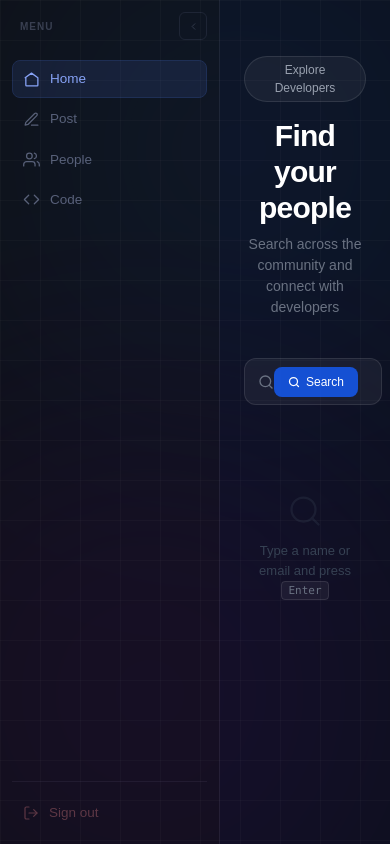
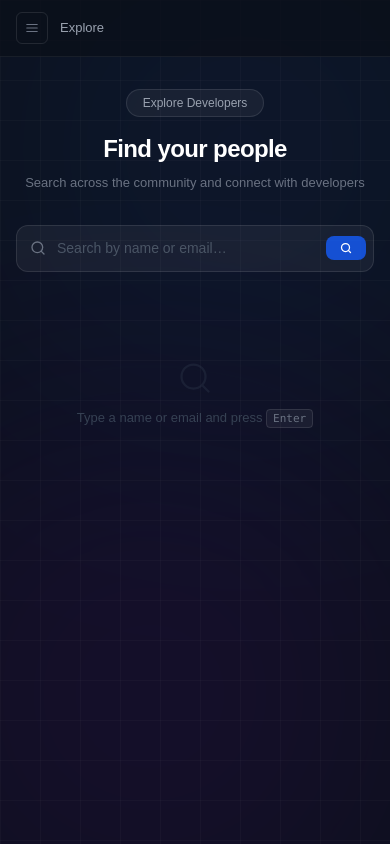
Before and after one commit to devspark-2501/DevCollab-Website, a Next.js app in the folder front-end/: page /Explore in a window 390 px wide. Built offline with nearby package versions, Linux system fonts and the light colour scheme.

Commit message:
Explore Page made Responsive

```diff
--- a/front-end/app/Components/ExploreRoute/Main-Explore.jsx
+++ b/front-end/app/Components/ExploreRoute/Main-Explore.jsx
@@ -19,9 +19,23 @@ const Icon = ({ d, size = 17, children }) => (
   </svg>
 );
 
-function Sidebar({ expanded, onToggle, active, onNav }) {
+function Sidebar({ expanded, onToggle, active, onNav, mobileOpen, onMobileClose }) {
   return (
-    <aside className={`flex flex-col bg-[#0d0f14] border-r border-[#1e2029] p-3 transition-all duration-300 ${expanded ? "w-[220px]" : "w-[60px]"}`}>
+    <>
+      {/* Mobile backdrop */}
+      {mobileOpen && (
+        <div
+          className="fixed inset-0 z-20 bg-black/50 md:hidden"
+          onClick={onMobileClose}
+        />
+      )}
+
+      <aside className={`
+        flex flex-col bg-[#0d0f14] border-r border-[#1e2029] p-3 transition-all duration-300
+        fixed inset-y-0 left-0 z-30 md:relative md:z-auto
+        ${mobileOpen ? "translate-x-0" : "-translate-x-full md:translate-x-0"}
+        ${expanded ? "w-[220px]" : "w-[60px]"}
+      `}>
         <div className={`flex items-center mb-5 ${expanded ? "justify-between" : "justify-center"}`}>
           {expanded && <span className="text-[10px] font-semibold tracking-widest uppercase text-[#3a3d4a] px-2">Menu</span>}
           <button onClick={onToggle} className="w-7 h-7 flex items-center justify-center rounded-md border border-[#1e2029] text-[#3a3d4a] hover:bg-[#161820] hover:text-[#8ba4f5] transition-colors">
@@ -36,8 +50,8 @@ function Sidebar({ expanded, onToggle, active, onNav }) {
               ${active === id ? "bg-[#161c2e] text-[#8ba4f5] border-[#1e2a4a] font-medium" : "text-[#5a5f72] border-transparent hover:bg-[#161820] hover:text-[#c8cad4]"}`;
             const content = <><Icon>{icon}</Icon>{expanded && <span>{label}</span>}</>;
             return href
-            ? <Link key={id} href={href} className={cls} onClick={() => onNav(id)}>{content}</Link>
-            : <div key={id} className={cls} onClick={() => onNav(id)}>{content}</div>;
+              ? <Link key={id} href={href} className={cls} onClick={() => { onNav(id); onMobileClose(); }}>{content}</Link>
+              : <div key={id} className={cls} onClick={() => { onNav(id); onMobileClose(); }}>{content}</div>;
           })}
         </nav>
 
@@ -48,10 +62,10 @@ function Sidebar({ expanded, onToggle, active, onNav }) {
           {expanded && <span>Sign out</span>}
         </button>
       </aside>
+    </>
   );
 }
 
-// Avatar: generates initials + a consistent color from the name
 function Avatar({ name }) {
   const initials = name?.split(" ").map(w => w[0]).join("").toUpperCase().slice(0, 2) || "?";
   const colors = [
@@ -70,7 +84,6 @@ function Avatar({ name }) {
   );
 }
 
-// Highlight matching text in results
 function Highlight({ text = "", query = "" }) {
   if (!query) return <span>{text}</span>;
   const idx = text.toLowerCase().indexOf(query.toLowerCase());
@@ -89,15 +102,15 @@ export default function Main_Explore() {
   const [activeFilter, setActiveFilter] = useState("All");
   const [expanded, setExpanded]         = useState(true);
   const [activeNav, setActiveNav]       = useState("home");
+  const [mobileSidebarOpen, setMobileSidebarOpen] = useState(false);
 
-  const [allUsers, setAllUsers]   = useState([]);   // raw data from DB
+  const [allUsers, setAllUsers]   = useState([]);
   const [loading, setLoading]     = useState(false);
   const [error, setError]         = useState(null);
-  const [searched, setSearched]   = useState(false); // did user initiate a search?
+  const [searched, setSearched]   = useState(false);
 
   const inputRef = useRef(null);
 
-  // Fetch ALL users from your existing GET /api/explore endpoint
   const fetchUsers = async () => {
     setLoading(true);
     setError(null);
@@ -117,12 +130,10 @@ export default function Main_Explore() {
     }
   };
 
-  // Auto-fetch when query becomes non-empty for the first time (lazy load)
   useEffect(() => {
     if (query && !searched) fetchUsers();
   }, [query]);
 
-  // Client-side filter on the already-fetched list
   const filtered = allUsers.filter(u => {
     const q = query.toLowerCase();
     return !q || u.name?.toLowerCase().includes(q) || u.email?.toLowerCase().includes(q);
@@ -140,29 +151,45 @@ export default function Main_Explore() {
         onToggle={() => setExpanded(prev => !prev)}
         active={activeNav}
         onNav={setActiveNav}
+        mobileOpen={mobileSidebarOpen}
+        onMobileClose={() => setMobileSidebarOpen(false)}
       />
 
-      <div className="flex-1 overflow-y-auto">
+      <div className="flex-1 overflow-y-auto min-w-0">
 
         {/* Background glows */}
         <div className="absolute top-[-100px] right-[-100px] w-[500px] h-[500px] bg-blue-500 opacity-10 blur-[140px] rounded-full pointer-events-none" />
         <div className="absolute bottom-[-100px] left-[-100px] w-[500px] h-[500px] bg-purple-600 opacity-10 blur-[140px] rounded-full pointer-events-none" />
         <div className="absolute inset-0 bg-[linear-gradient(rgba(255,255,255,0.025)_1px,transparent_1px),linear-gradient(90deg,rgba(255,255,255,0.025)_1px,transparent_1px)] bg-[size:40px_40px] pointer-events-none" />
 
-        <div className="relative z-10 max-w-5xl mx-auto px-6 py-14">
+        {/* Mobile top bar */}
+        <div className="relative z-10 flex items-center gap-3 px-4 py-3 bg-[#0b0f1a]/80 border-b border-white/[0.06] md:hidden">
+          <button
+            onClick={() => setMobileSidebarOpen(true)}
+            className="w-8 h-8 flex items-center justify-center rounded-md border border-white/10 text-gray-500 hover:bg-white/5 hover:text-blue-400 transition-colors"
+          >
+            <Icon size={14}>
+              <line x1="3" y1="6" x2="21" y2="6"/>
+              <line x1="3" y1="12" x2="21" y2="12"/>
+              <line x1="3" y1="18" x2="21" y2="18"/>
+            </Icon>
+          </button>
+          <span className="text-[13px] font-medium text-gray-400">Explore</span>
+        </div>
+
+        <div className="relative z-10 max-w-5xl mx-auto px-4 sm:px-6 py-8 sm:py-14">
 
           {/* Header */}
-          <div className="mb-10 text-center">
+          <div className="mb-8 sm:mb-10 text-center">
             <span className="inline-block px-4 py-1 text-[12px] rounded-full bg-white/5 text-gray-400 border border-white/10 mb-4">
               Explore Developers
             </span>
-            <h1 className="text-3xl font-bold text-white tracking-tight">Find your people</h1>
-            <p className="mt-2 text-gray-500 text-[14px]">Search across the community and connect with developers</p>
+            <h1 className="text-2xl sm:text-3xl font-bold text-white tracking-tight">Find your people</h1>
+            <p className="mt-2 text-gray-500 text-[13px] sm:text-[14px]">Search across the community and connect with developers</p>
           </div>
 
           {/* Search bar */}
           <div className="relative mb-6 max-w-xl mx-auto">
-            {/* Search icon — left */}
             <div className="absolute left-3.5 top-1/2 -translate-y-1/2 text-gray-500 pointer-events-none">
               <svg width="16" height="16" viewBox="0 0 24 24" fill="none" stroke="currentColor" strokeWidth="2" strokeLinecap="round" strokeLinejoin="round">
                 <circle cx="11" cy="11" r="8"/><line x1="21" y1="21" x2="16.65" y2="16.65"/>
@@ -175,11 +202,10 @@ export default function Main_Explore() {
               value={query}
               onChange={e => setQuery(e.target.value)}
               onKeyDown={handleKeyDown}
-              placeholder="Search by name or email… (press Enter)"
+              placeholder="Search by name or email…"
               className="w-full pl-10 pr-24 py-3 rounded-xl bg-white/[0.05] border border-white/10 text-white placeholder-gray-600 text-[14px] outline-none focus:border-blue-500/50 focus:bg-white/[0.07] transition-all"
             />
 
-            {/* Search button — right inside input */}
             <button
               onClick={fetchUsers}
               className="absolute right-2 top-1/2 -translate-y-1/2 px-3.5 py-1.5 rounded-lg bg-blue-600/80 hover:bg-blue-500 text-white text-[12px] font-medium transition-colors flex items-center gap-1.5"
@@ -187,7 +213,7 @@ export default function Main_Explore() {
               <svg width="12" height="12" viewBox="0 0 24 24" fill="none" stroke="currentColor" strokeWidth="2.5" strokeLinecap="round" strokeLinejoin="round">
                 <circle cx="11" cy="11" r="8"/><line x1="21" y1="21" x2="16.65" y2="16.65"/>
               </svg>
-              Search
+              <span className="hidden xs:inline">Search</span>
             </button>
           </div>
 
@@ -209,15 +235,14 @@ export default function Main_Explore() {
 
           {!loading && searched && !error && (
             <>
-              {/* Result count */}
               <p className="text-[12px] text-gray-600 mb-4 text-center">
                 {filtered.length === 0
                   ? "No users found"
                   : `${filtered.length} user${filtered.length > 1 ? "s" : ""} found`}
               </p>
 
-              {/* User cards */}
-              <div className="grid grid-cols-1 sm:grid-cols-2 lg:grid-cols-3 gap-4">
+              {/* User cards — 1 col on mobile, 2 on sm, 3 on lg */}
+              <div className="grid grid-cols-1 sm:grid-cols-2 lg:grid-cols-3 gap-3 sm:gap-4">
                 {filtered.map(user => (
                   <div
                     key={user._id}
@@ -233,7 +258,6 @@ export default function Main_Explore() {
                         <Highlight text={user.email} query={query} />
                       </p>
 
-                      {/* Auth provider badge */}
                       <span className={`inline-block mt-2 px-2 py-0.5 rounded-full text-[10px] font-medium border
                         ${user.password === "oauth_google"
                           ? "bg-red-500/10 text-red-400 border-red-500/20"
@@ -244,8 +268,7 @@ export default function Main_Explore() {
                       </span>
                     </div>
 
-                    {/* Arrow hint */}
-                    <div className="text-gray-700 group-hover:text-blue-500 group-hover:translate-x-0.5 transition-all mt-0.5">
+                    <div className="text-gray-700 group-hover:text-blue-500 group-hover:translate-x-0.5 transition-all mt-0.5 shrink-0">
                       <svg width="14" height="14" viewBox="0 0 24 24" fill="none" stroke="currentColor" strokeWidth="2" strokeLinecap="round" strokeLinejoin="round">
                         <path d="M5 12h14M12 5l7 7-7 7"/>
                       </svg>
@@ -254,7 +277,6 @@ export default function Main_Explore() {
                 ))}
               </div>
 
-              {/* Empty state */}
               {filtered.length === 0 && (
                 <div className="text-center py-16 text-gray-600">
                   <svg className="mx-auto mb-3 opacity-40" width="36" height="36" viewBox="0 0 24 24" fill="none" stroke="currentColor" strokeWidth="1.5" strokeLinecap="round" strokeLinejoin="round">
@@ -267,7 +289,6 @@ export default function Main_Explore() {
             </>
           )}
 
-          {/* Initial prompt — before any search */}
           {!searched && !loading && (
             <div className="text-center py-16 text-gray-700">
               <svg className="mx-auto mb-3 opacity-30" width="36" height="36" viewBox="0 0 24 24" fill="none" stroke="currentColor" strokeWidth="1.5" strokeLinecap="round" strokeLinejoin="round">
```
Lines whose indentation alone changed are shown as unchanged.
